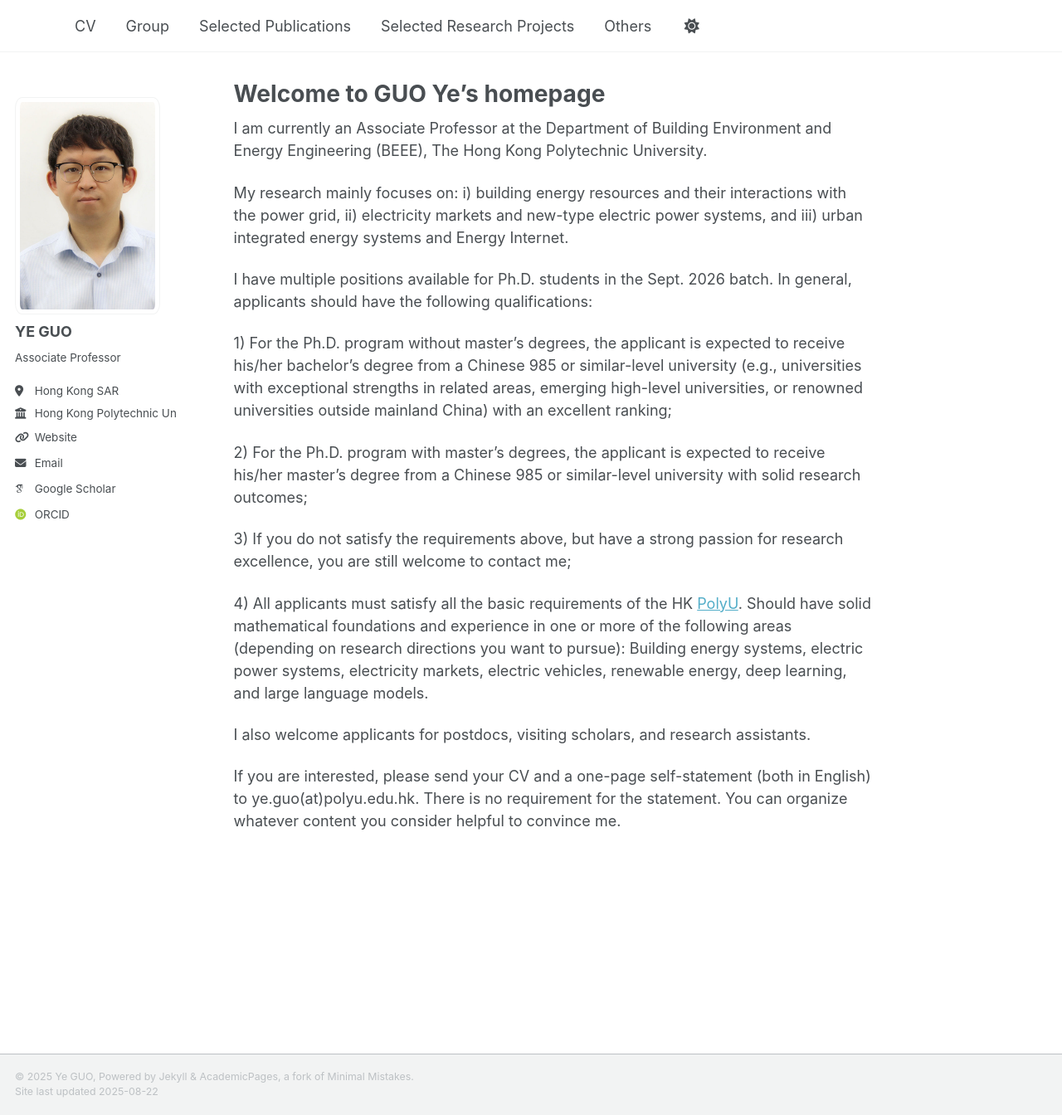
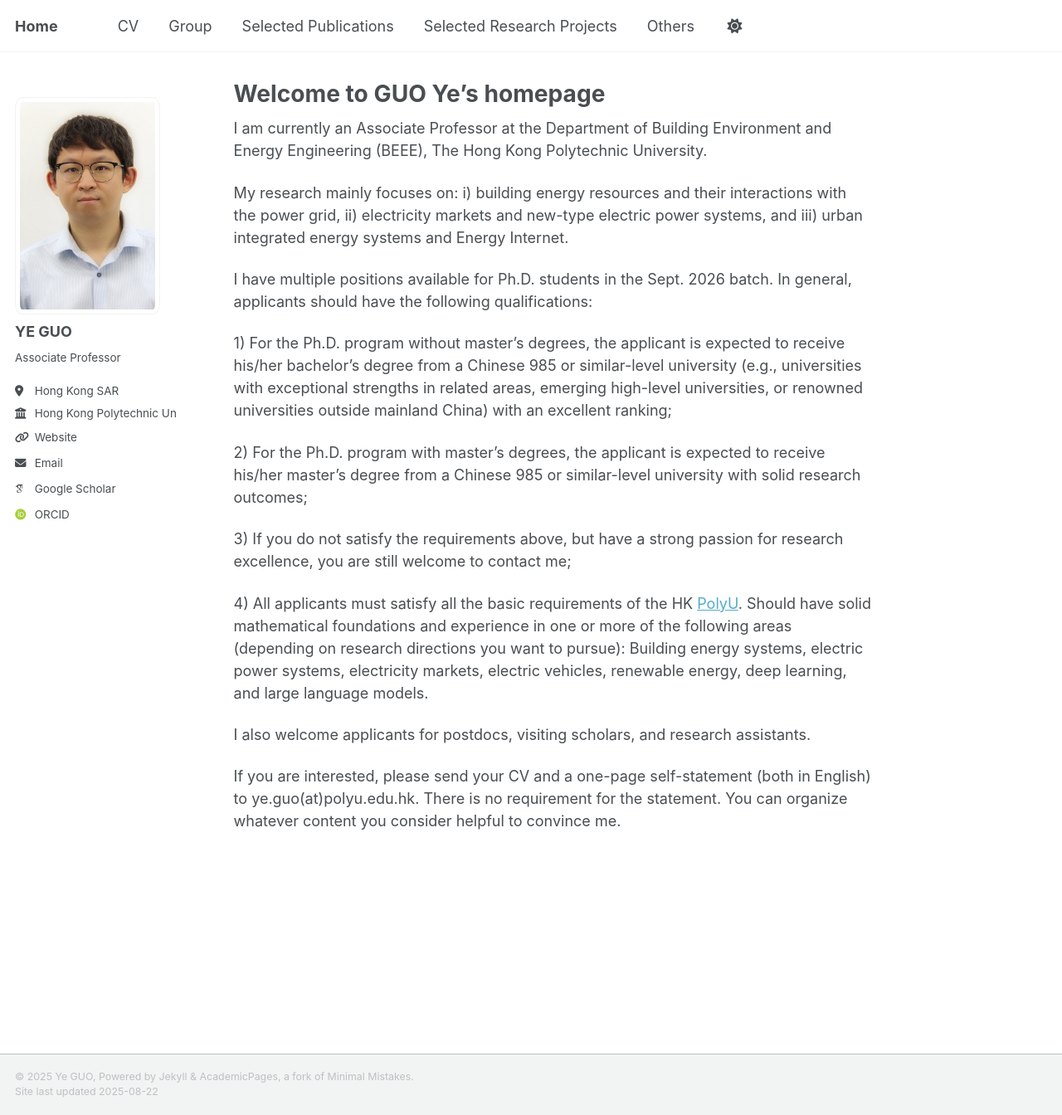
Before and after one commit to ye-guo/ye-guo.github.io, a Jekyll site: the page built from _pages/home.md, in a window 1280 px wide and 1344 px high. Shown: the whole window at 83% size. Built offline with Jekyll 4.4.1, drawn with Linux system fonts in a browser that asks for light colours; some web fonts are replaced; a script that is not in the unit is left out.

Commit message:
Update _config.yml

```diff
--- a/_config.yml
+++ b/_config.yml
@@ -9,8 +9,8 @@
 # Basic Site Settings
 locale                   : "en-US"
 site_theme               : "default" # Currently available options are "default", "air"
-title                    : ""
-title_separator          : ""
+title                    : "Home"
+title_separator          : "-"
 name                     : &name "Ye GUO"
 description              : &description "personal description"
 url                      : https://guo-ye.net # the base hostname & protocol for your site e.g. "https://[your GitHub username].github.io" or if you already have some other page hosted on Github then use "https://[your GitHub username].github.io/[Your Repo Name]"
```
